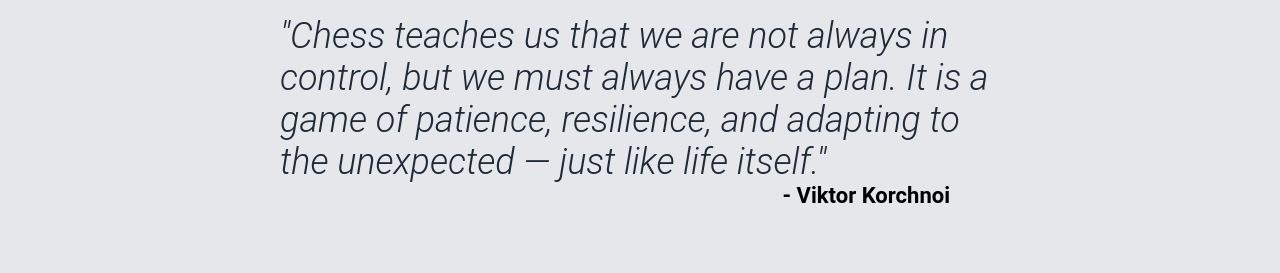
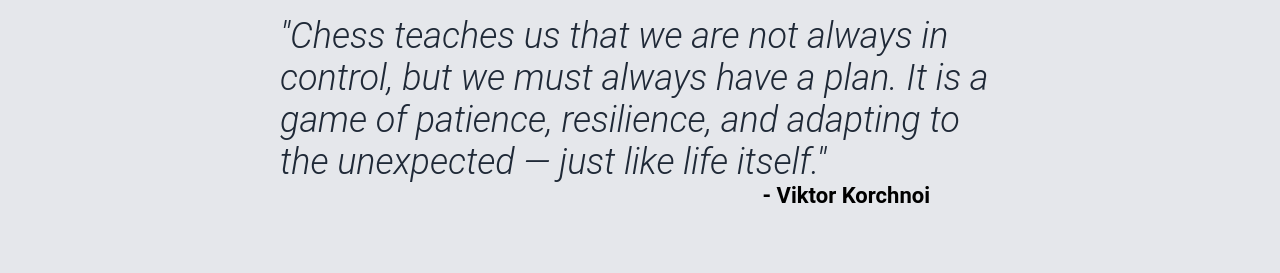
Before and after one commit to Tomek889/odin-landing-page, a plain HTML site: page index.html in a window 1280 px wide. Shown: the part 1135-1408 px from the top of the page. Drawn offline with Linux system fonts and the light colour scheme.

Commit message:
Change the margin of the quote's author

```diff
--- a/style.css
+++ b/style.css
@@ -86,7 +86,7 @@ nav ul .header-logo a {
 
 .quote .quote-author {
     text-align: right;
-    margin-right: 50px;
+    margin-right: 70px;
     font-size: 22px;
     font-weight: 600;
 }
```
